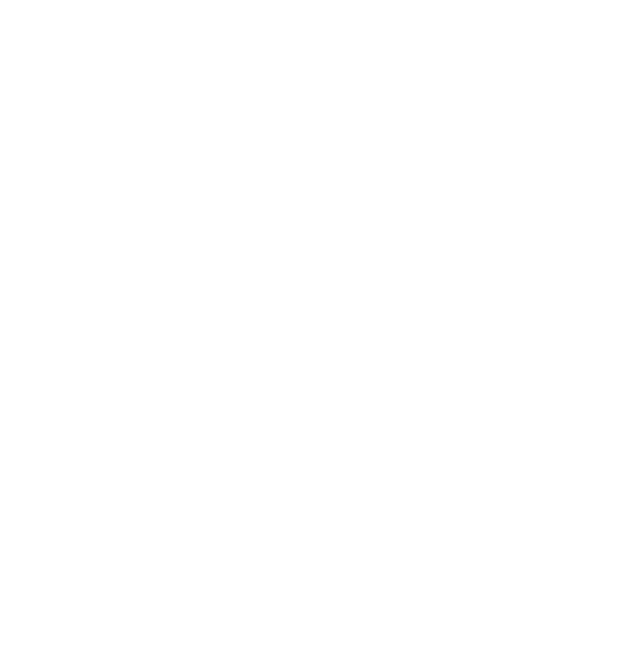
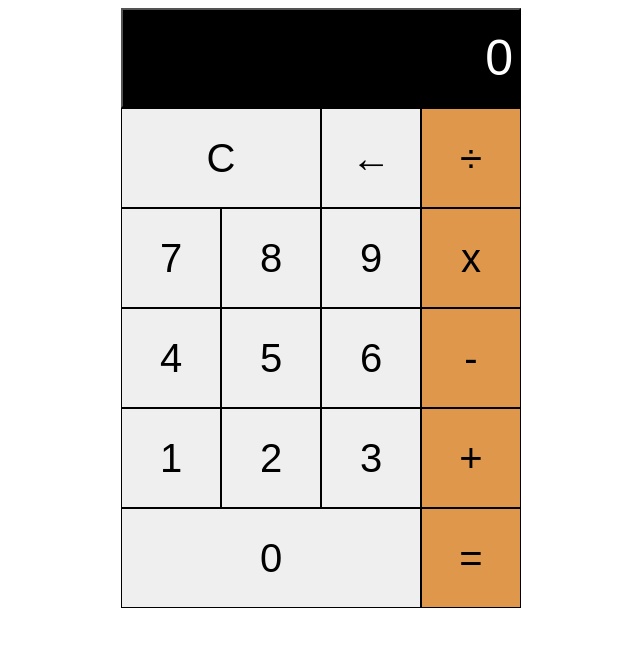
Before and after one commit to aaronspurgeon/iOS-Calculator, a plain HTML site: page iOS-Calculator/index.html in a window 1280 px wide. Shown: the whole page, without its empty margins (69-709 px from the left). Drawn offline with Linux system fonts and the light colour scheme.

Commit message:
added the calculator html and styling, need to go back and refactor the css, tired

```diff
--- a/iOS-Calculator/index.html
+++ b/iOS-Calculator/index.html
@@ -8,9 +8,41 @@
     <title>iOS Calculator</title>
 </head>
 <body>
+    <div class="container">
+    <div class="calculator">
+        <div class="results">
+            <button>0</button>
+        </div>
+        <div class="clear">
+                <button class="c-button">C</button>
+                <button class="other-button">&larr;</button>
+                <button class="divide">&divide;</button>
+        </div>
+        <div class="multiply-row">
+            <button>7</button>
+            <button>8</button>
+            <button>9</button>
+            <button class="multiply">x</button>
+        </div>
+        <div class="subtract-row">
+            <button>4</button>
+            <button>5</button>
+            <button>6</button>
+            <button class="subtract">-</button>
+        </div>
+        <div class="plus-row">
+            <button>1</button>
+            <button>2</button>
+            <button>3</button>
+            <button class="plus">+</button>
+        </div>
+        <div class="equals-row">
+            <button class="equal-0-btn">0</button>
+            <button class="equals">=</button>
+        </div>
+    </div>
 
-
-
+</div>
 
 
 
--- a/iOS-Calculator/styles.css
+++ b/iOS-Calculator/styles.css
@@ -0,0 +1,127 @@
+
+
+
+
+
+
+
+
+
+.container {
+    width: 900px;
+    margin: 0 auto;
+}
+
+
+
+.calculator {
+    height: 600px;
+    width: 400px;
+    background: blue;
+}
+
+
+
+.results button {
+   width: 400px;
+   height: 100px;
+   background: black;
+   color: white;
+   font-size: 50px;
+   text-align: right;
+}
+
+.clear {
+    display: flex;
+    flex-grow: 0;
+}
+
+.clear button {
+    /* width: 166px;; */
+    height: 100px;
+    font-size: 40px;
+    border: 1px solid black;
+}
+
+.divide {
+    width: 25%;
+    background: #DF974C;
+
+}
+
+.clear .other-button {
+    width: 25%;
+}
+.clear .c-button {
+    /* flex-grow: 2; */
+    width: 50%;
+}
+
+.multiply-row {
+    display: flex;
+}
+
+.multiply-row button {
+    width: 25%;
+    height: 100px;
+    font-size: 40px;
+    border: 1px solid black;
+}
+
+.subtract-row {
+    display: flex;
+}
+
+.subtract-row button {
+    width: 25%;
+    height: 100px;
+    font-size: 40px;
+    border: 1px solid black;
+}
+
+.plus-row {
+    display: flex;
+}
+
+.plus-row button {
+    width: 25%;
+    height: 100px;
+    font-size: 40px;
+    border: 1px solid black;
+}
+
+.equals-row {
+    display: flex;
+}
+
+.equals-row button {
+    /* width: 25%; */
+    height: 100px;
+    border: 1px solid black;
+    /* background: #D8D9DB */
+}
+
+.equal-0-btn {
+    width: 75%;
+    font-size: 40px;
+}
+
+.equals {
+    width: 25%;
+    background: #DF974C;
+    font-size: 40px;
+}
+
+.plus {
+    background: #DF974C;
+}
+
+.subtract {
+    background: #DF974C;
+}
+
+.multiply {
+    background: #DF974C;
+}
+
+/* refactor this later ^^*/
```
